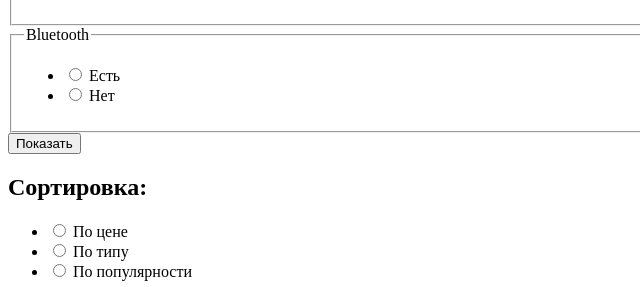
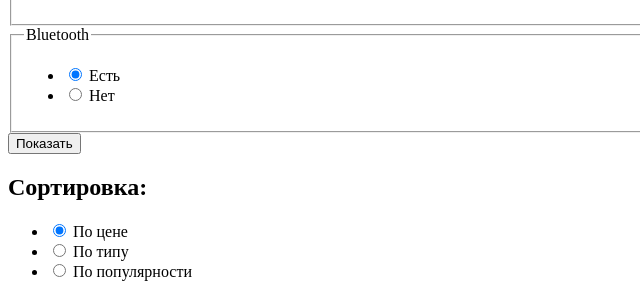
Before and after one commit to tapak125/1303541-device-27, a plain HTML site: page catalog.html in a window 1280 px wide. Shown: the part 815-1102 px from the top of the page, 0-640 px from the left. Drawn offline with Linux system fonts and the light colour scheme.

Commit message:
Выполнение задания 10. Личный проект: завершаем разметку.

```diff
--- a/catalog.html
+++ b/catalog.html
@@ -101,7 +101,7 @@
 
             <ul>
               <li>
-                <input type="radio" id="bluetooth_on" name="bluetooth">
+                <input type="radio" checked id="bluetooth_on" name="bluetooth">
                 <label for="bluetooth_on">Есть</label>
               </li>
               <li>
@@ -121,7 +121,7 @@
         <form>
           <ul>
             <li>
-              <input type="radio" id="sort_by_cost" name="sort">
+              <input type="radio" checked id="sort_by_cost" name="sort">
               <label for="sort_by_cost">По цене</label>
             </li>
             <li>
```
